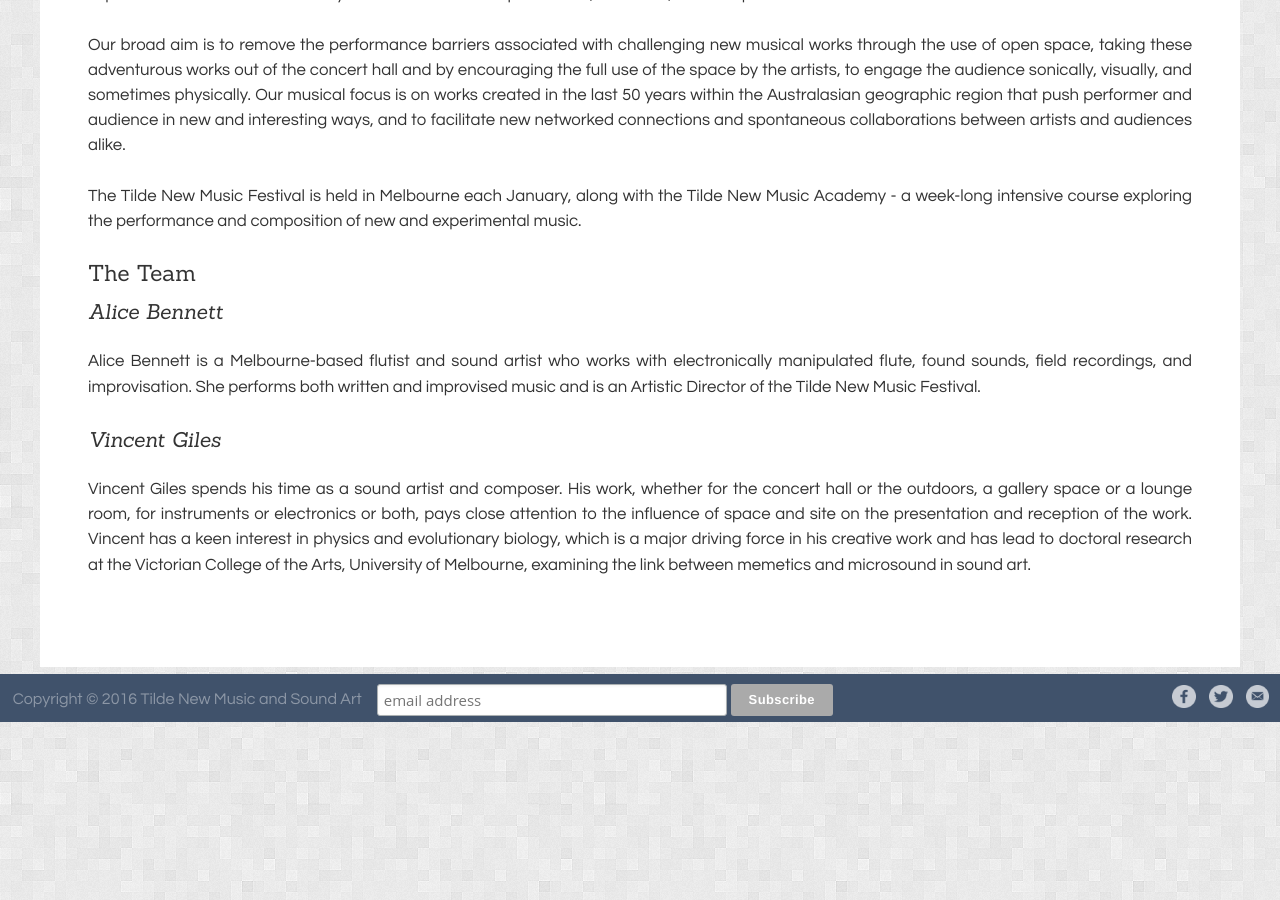
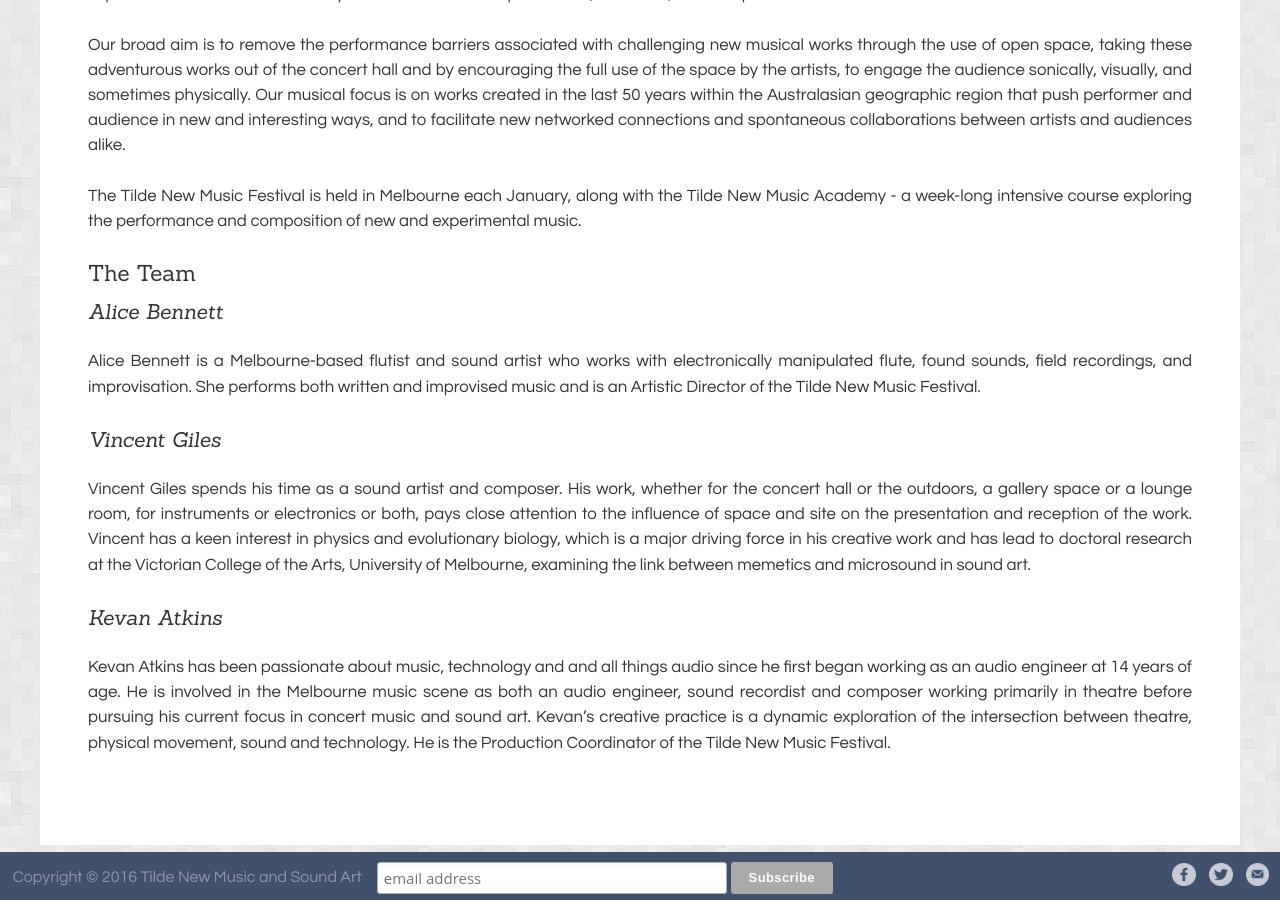
Before and after one commit to unclewalter/tilde-festival-website, a Jekyll site: the page built from pages/about.md, in a window 1280 px wide and 900 px high, scrolled down 681 px. Built offline with Jekyll 4.4.1, drawn with Linux system fonts in a browser that asks for light colours.

Commit message:
Adding Kevan's bio.

```diff
--- a/pages/about.md
+++ b/pages/about.md
@@ -25,3 +25,7 @@
 ## Vincent Giles
 
 Vincent Giles spends his time as a sound artist and composer. His work, whether for the concert hall or the outdoors, a gallery space or a lounge room, for instruments or electronics or both, pays close attention to the influence of space and site on the presentation and reception of the work. Vincent has a keen interest in physics and evolutionary biology, which is a major driving force in his creative work and has lead to doctoral research at the Victorian College of the Arts, University of Melbourne, examining the link between memetics and microsound in sound art.
+
+## Kevan Atkins
+
+Kevan Atkins has been passionate about music, technology and and all things audio since he first began working as an audio engineer at 14 years of age. He is involved in the Melbourne music scene as both an audio engineer, sound recordist and composer working primarily in theatre before pursuing his current focus in concert music and sound art. Kevan’s creative practice is a dynamic exploration of the intersection between theatre, physical movement, sound and technology. He is the Production Coordinator of the Tilde New Music Festival.
```
